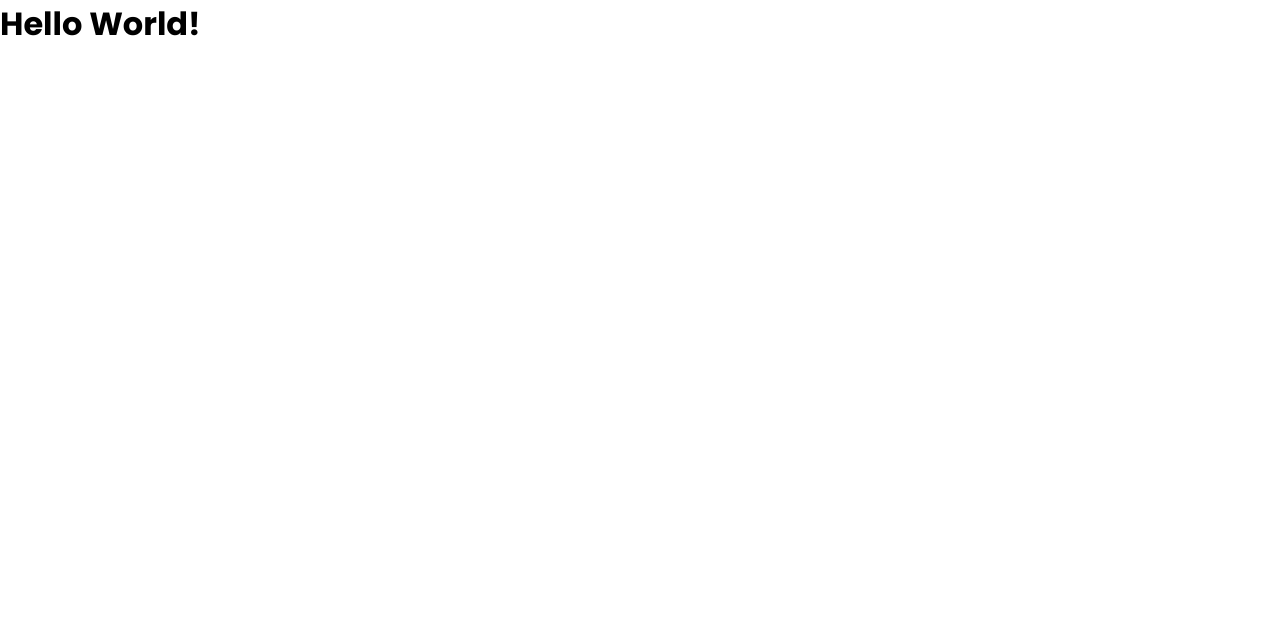
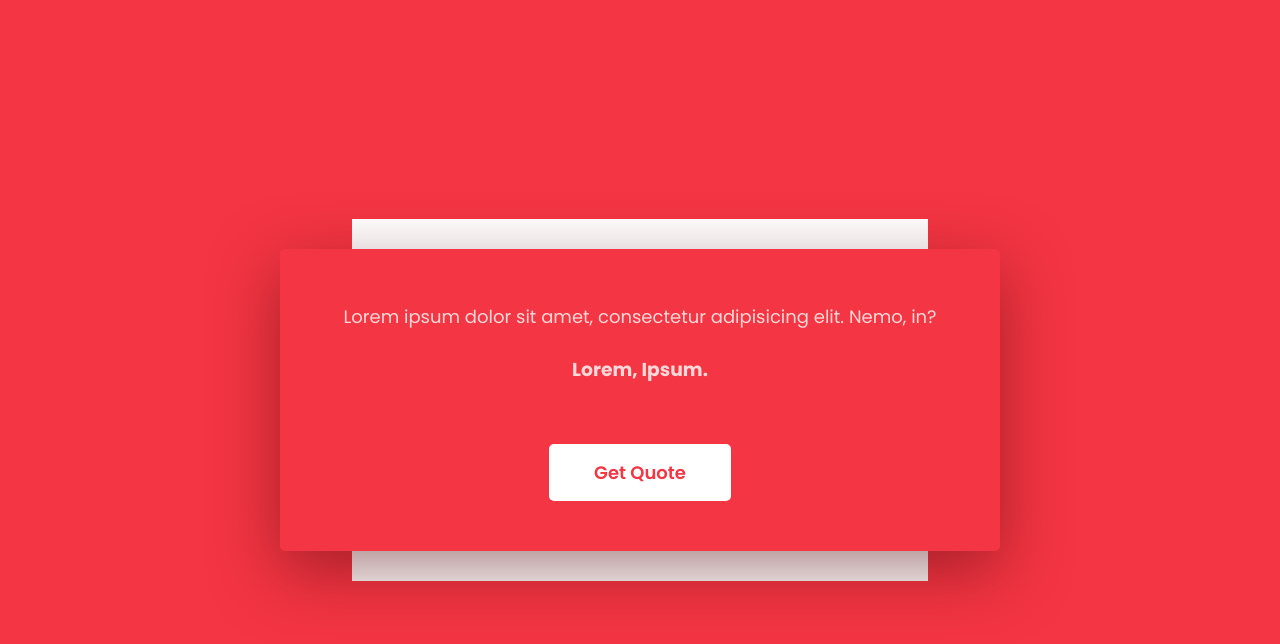
Before and after one commit to femmytedrey/Quote-Generator, a plain HTML site: page index.html in a window 1280 px wide. Drawn offline with Linux system fonts and the light colour scheme.

Commit message:
javascript in progress

```diff
--- a/index.html
+++ b/index.html
@@ -7,8 +7,12 @@
     <link rel="stylesheet" href="style.css">
 </head>
 <body>
-    <div class="container">
-        <h1>Hello World!</h1>
+    <div class="wrapper">
+        <div class="container">
+            <p class="quote">Lorem ipsum dolor sit amet, consectetur adipisicing elit. Nemo, in?</p>
+            <h3 class="author">Lorem, ipsum.</h3>
+            <button class = "btn">Get Quote</button>
+        </div>
     </div>
 
     <script src="script.js"></script>
--- a/script.js
+++ b/script.js
@@ -0,0 +1,11 @@
+const quote = document.querySelector(".quote");
+const author = document.querySelector(".author");
+const button = document.querySelector(".btn");
+
+const url = "https://api.quotable.io/random";
+let getQuote = () =>{
+    fetch(url).then(data => data.json())
+    .then((item) => {
+        console.log(item);
+    })
+}
--- a/style.css
+++ b/style.css
@@ -3,5 +3,60 @@
     box-sizing: border-box;
     padding: 0px;
     margin: 0px;
-    font-family: 'Poppins';
+    font-family: 'Poppins', sans-serif;
 }
+
+body{
+    background: #f43543;
+}
+
+.wrapper{
+    width: 90vmin;
+    /* border: 1px solid #fff; */
+    transform: translate(-50%, -50%);
+    top: 50%;
+    left: 50%;
+    position: absolute;
+}
+
+.container{
+    width: 100%;
+    background: #f43543;
+    padding: 50px 40px;
+    box-shadow: 0px 20px 65px rgba(87, 11, 16, 0.5);
+    position: relative;
+    border-radius: 5px;
+    text-align: center;
+}
+
+.container:after{
+    content: "";
+    width: 80%;
+    height: 120%;
+    position: absolute;
+    background: #fff;
+    z-index: -1;
+    top: -10%;
+    left: 10%;
+}
+
+.container p{
+    line-height: 2;
+    color: #fdd8d8;
+    font-size: 18px;
+}
+.container h3{
+    color: #fdd8d8;
+    margin: 20px 0px 60px 0px;
+    text-transform: capitalize;
+}
+.container button{
+    background: #fff;
+    border: none;
+    padding: 15px 45px;
+    border-radius: 5px;
+    color: #f43543;
+    font-weight: 600;
+    font-size: 18px;
+    cursor: pointer;
+}
```
